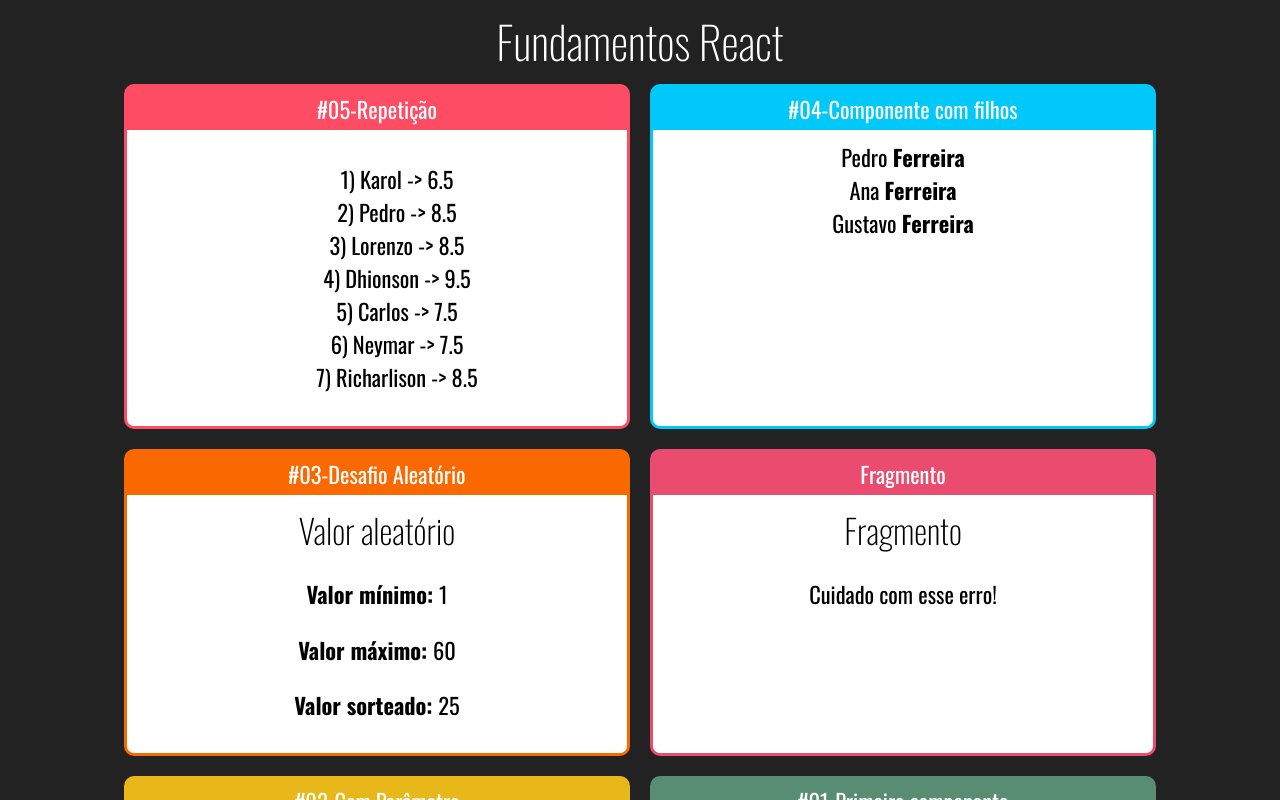
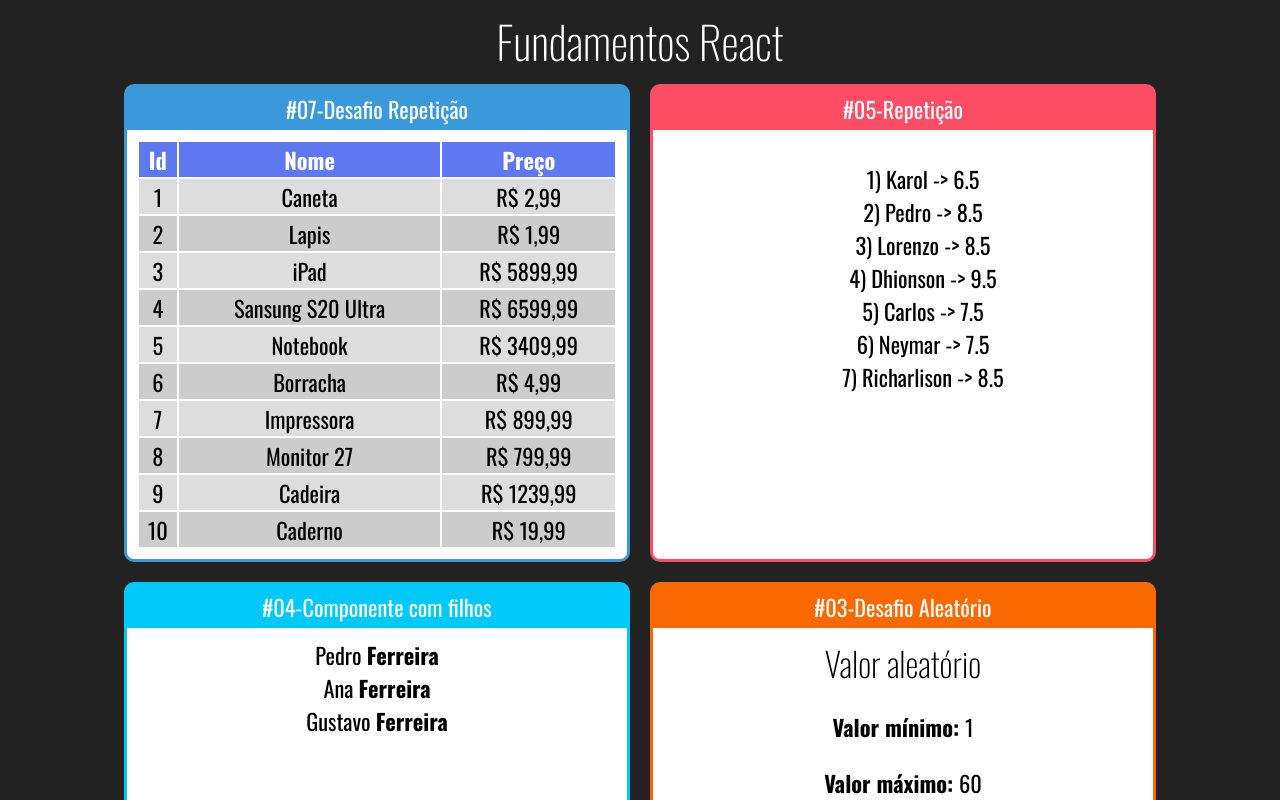
Before and after one commit to dhionson2/reactBiblioteca, a React (Create React App) app in the folder fundamentos-react/: page / in a window 1280 px wide. Shown: the top 800 px of the page. Built offline with nearby package versions, Linux system fonts and the light colour scheme.

Commit message:
Desafio Repetição

```diff
--- a/fundamentos-react/src/App.jsx
+++ b/fundamentos-react/src/App.jsx
@@ -1,7 +1,7 @@
 import './App.css'
 import React from "react";
 
-
+import TabelaProdutos from './Repeticao/TabelaProdutos';
 import ListaAlunos from './Repeticao/ListaAlunos';
 import FamilhaMembro from './components/basicos/FamilhaMembro';
 import Familha from './components/basicos/Familha';
@@ -16,6 +16,9 @@ export default  _ =>
             <h1>Fundamentos React</h1>
 
             <div className="Cards">
+                <Card titulo="#07-Desafio Repetição" color="#3A9AD9">
+                   <TabelaProdutos></TabelaProdutos>
+                </Card>
                 <Card titulo="#05-Repetição" color="#FF4C65">
                     <ListaAlunos></ListaAlunos>
                 </Card>
--- /dev/null
+++ b/fundamentos-react/src/Repeticao/TabelaProdutos.css
@@ -0,0 +1,15 @@
+.TabelaProdutos table{
+    width: 100%;
+}
+
+.TabelaProdutos th{
+    background-color: #5d78f0;
+    color: #fff;
+}
+
+.TabelaProdutos .Par{
+    background-color: #ddd;
+}
+.TabelaProdutos .Impar{
+    background-color: #ccc;
+}
--- /dev/null
+++ b/fundamentos-react/src/Repeticao/TabelaProdutos.jsx
@@ -0,0 +1,37 @@
+import './TabelaProdutos.css'
+import React from 'react';
+import produtos from '../data/produtos';
+
+export default (props) => {
+    function getLinhas() {
+        return produtos.map((produto, i) => {
+            return(
+                <tr key={produto.id} className={i % 2 == 0 ? 'Par' : 'Impar'}>
+                    <td>{produto.id}</td>
+                    <td>{produto.nome}</td>
+                    <td>R$ {produto.preco.toFixed(2).replace('.',',')}</td>
+                </tr>
+            )
+        })
+    }
+    return(
+        <div className="TabelaProdutos">
+            <table >
+                <thead>
+                    <tr>
+                        <th>Id</th>
+                        <th>Nome</th>
+                        <th>Preço</th>
+
+                    </tr>
+                </thead>
+                <tbody>
+
+                        {getLinhas()}
+
+                </tbody>
+            </table>
+        </div>
+    )
+
+}
--- /dev/null
+++ b/fundamentos-react/src/data/produtos.js
@@ -0,0 +1,15 @@
+const produtos = [
+    {id: 1, nome: 'Caneta', preco: 2.99},
+    {id: 2, nome: 'Lapis', preco: 1.99},
+    {id: 3, nome: 'iPad', preco: 5899.99},
+    {id: 4, nome: 'Sansung S20 Ultra', preco: 6599.99},
+    {id: 5, nome: 'Notebook', preco: 3409.99},
+    {id: 6, nome: 'Borracha', preco: 4.99},
+    {id: 7, nome: 'Impressora', preco: 899.99},
+    {id: 8, nome: 'Monitor 27', preco: 799.99},
+    {id: 9, nome: 'Cadeira', preco: 1239.99},
+    {id: 10, nome: 'Caderno', preco: 19.99},
+
+]
+
+export default produtos
```
